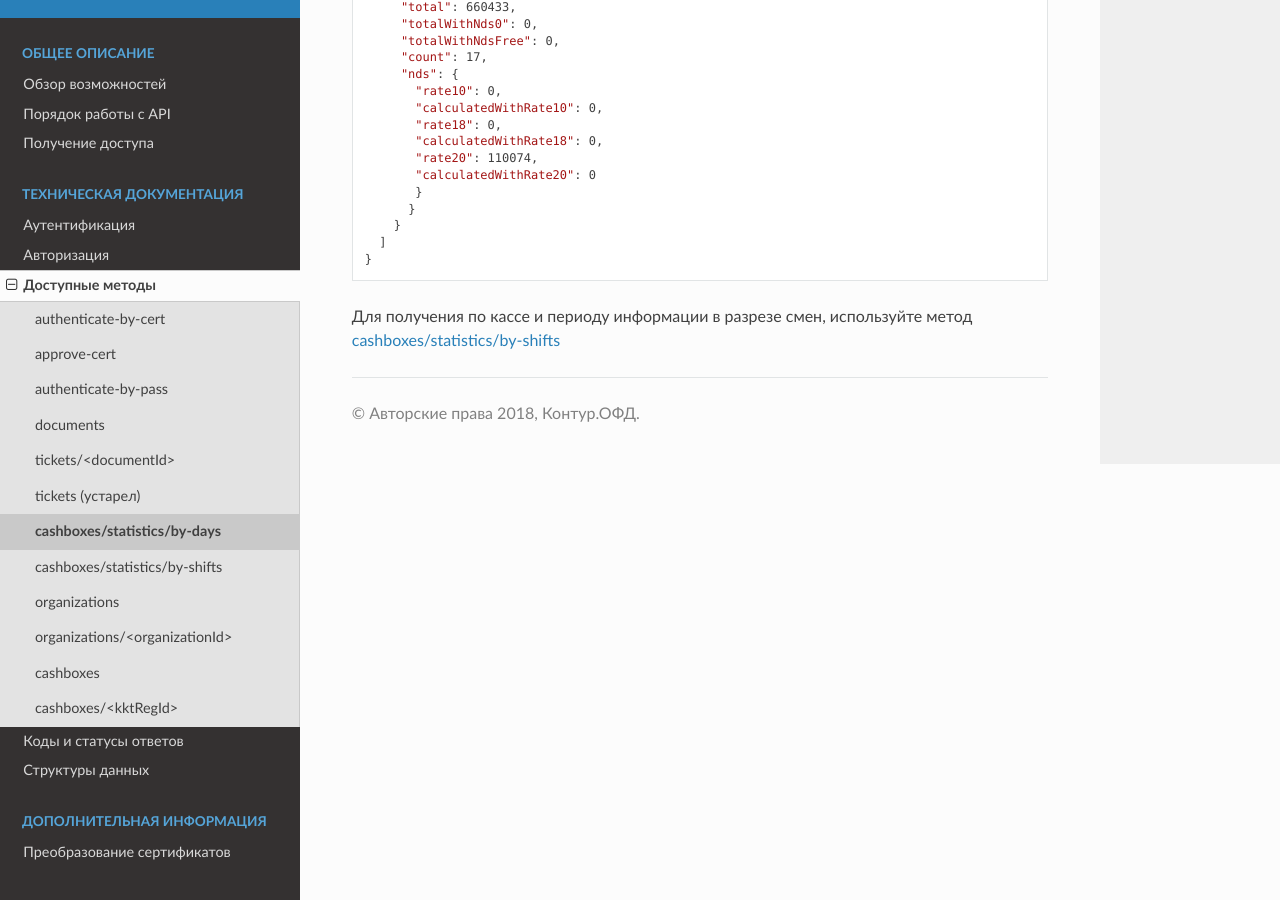
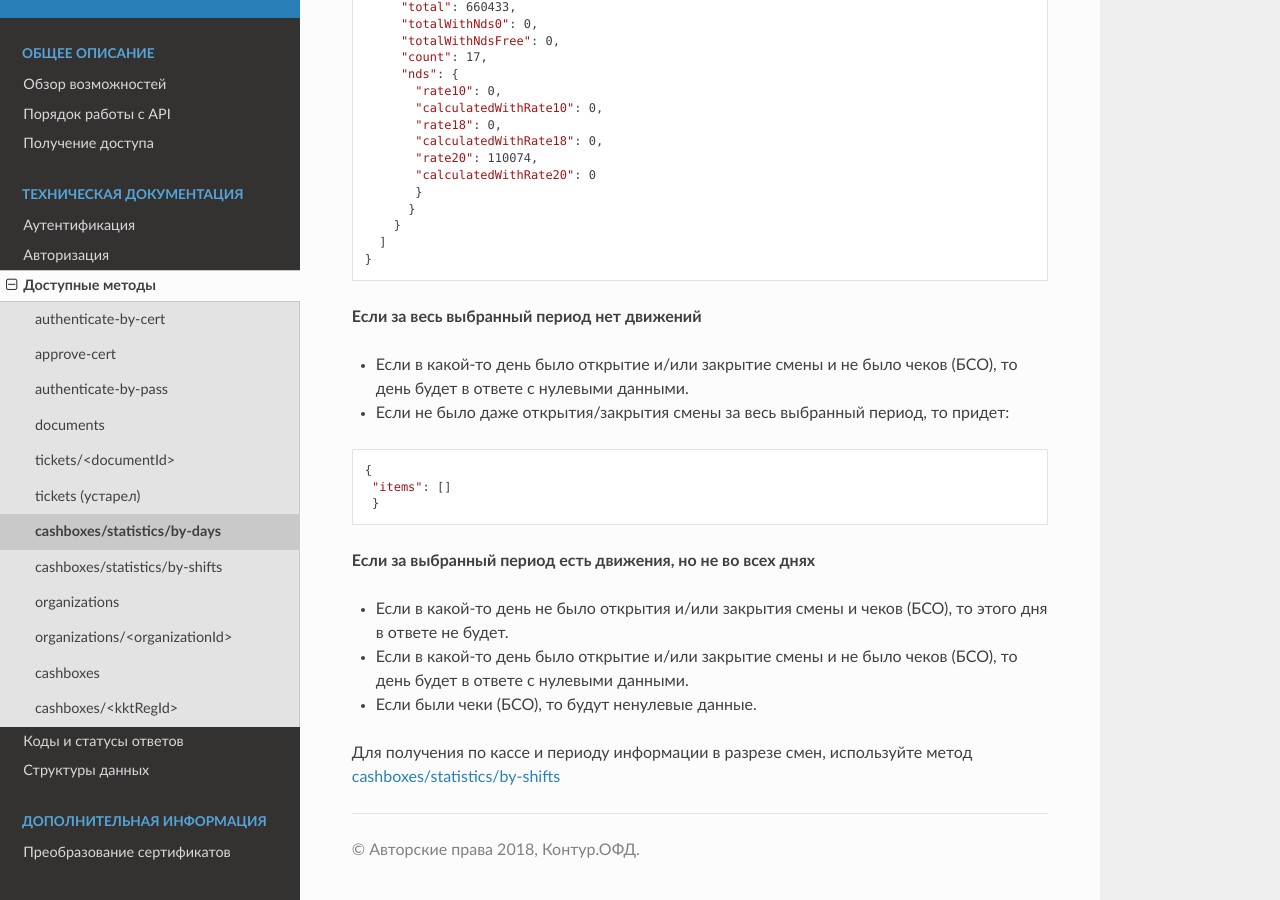
Before and after one commit to skbkontur/ofd-api-docs, a Sphinx documentation site: the page built from docs/source/http/cashboxes-statistics-by-days.rst, in a window 1280 px wide and 900 px high, scrolled down 3271 px. Built offline with Sphinx 7.4.7 and the Read the Docs theme 2.0.0, drawn with Linux system fonts in a browser that asks for light colours.

Commit message:
Поведение методов, если нет движений, доступных данных и есть переходящие смены

```diff
--- a/docs/source/http/cashboxes-statistics-by-days.rst
+++ b/docs/source/http/cashboxes-statistics-by-days.rst
@@ -185,5 +185,23 @@ cashboxes/statistics/by-days
    ]
  }
 
+**Если за весь выбранный период нет движений**
+
+- Если в какой-то день было открытие и/или закрытие смены и не было чеков (БСО), то день будет в ответе с нулевыми данными.
+- Если не было даже открытия/закрытия смены за весь выбранный период, то придет:
+
+::
+
+  {
+   "items": []
+   }
+
+
+**Если за выбранный период есть движения, но не во всех днях**
+
+- Если в какой-то день не было открытия и/или закрытия смены и чеков (БСО), то этого дня в ответе не будет.
+- Если в какой-то день было открытие и/или закрытие смены и не было чеков (БСО), то день будет в ответе с нулевыми данными.
+- Если были чеки (БСО), то будут ненулевые данные.
+
 
 Для получения по кассе и периоду информации в разрезе смен, используйте метод :doc:`cashboxes-statistics-by-shifts`
--- a/docs/source/http/documents.rst
+++ b/docs/source/http/documents.rst
@@ -124,4 +124,6 @@ documents
 
 Набор полей для каждого типа фискальных документов приведен в разделе :doc:`../Structures`.
 
+Если на указанную дату нет документов, то в ответе будет пустой массив.
+
 Для получения реквизитов фискального документа по его номеру, используйте метод :doc:`document`
--- a/docs/source/http/tickets.rst
+++ b/docs/source/http/tickets.rst
@@ -127,4 +127,6 @@ tickets (устарел)
 
 Набор полей для каждого типа фискальных документов приведен в разделе :doc:`../Structures`.
 
+Если в указанном периоде не было документов, то в ответе будет пустой массив.
+
 Для получения реквизитов фискального документа по его номеру, используйте метод :doc:`document`
```
Also changed, not shown: docs/source/http/cashboxes-statistics-by-shifts.rst (+14 -0 lines).
